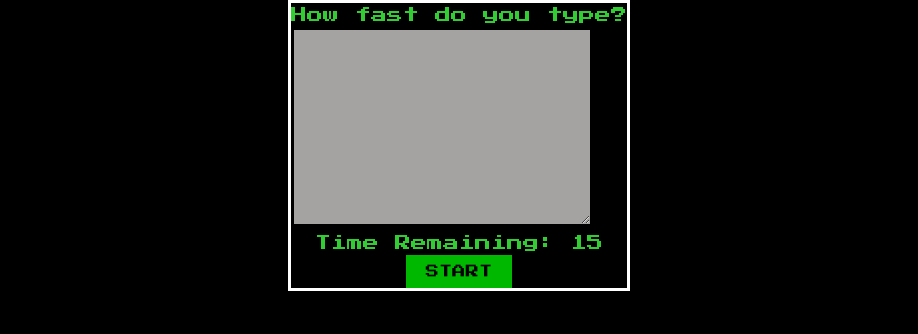
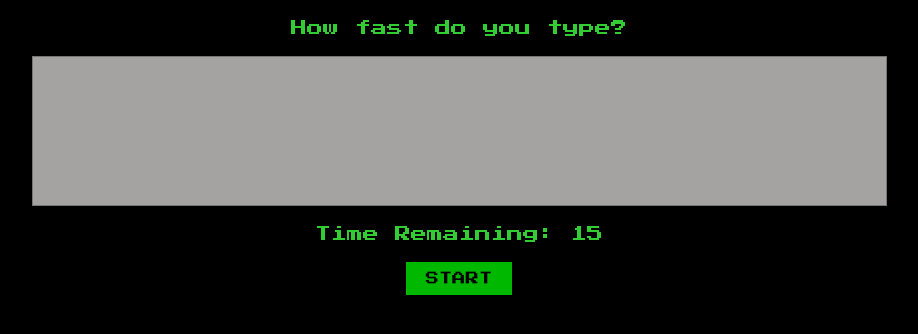
Before and after one commit to kswitch/speed-typing-game, a React (Vite) app: page / in a window 1280 px wide. Shown: the top 334 px of the page, without its empty margins (181-1099 px from the left). Built offline with nearby package versions, Linux system fonts and the light colour scheme.

Commit message:
Update style to expand height in textarea

```diff
--- a/src/components/TypingArea.jsx
+++ b/src/components/TypingArea.jsx
@@ -1,11 +1,14 @@
 import React from 'react'
 
 export default function TypingArea() {
+    function changeHeight() {
+        const textArea = document.querySelector('.typing-area')
+        textArea.style.height = 'auto';
+        textArea.style.height = textArea.scrollHeight + 'px';
+    }
 
     return (
-        <div className='typing-area'>
-            <textarea className="typing-area-input">
-            </textarea>
-        </div>
+        <textarea onChange={changeHeight} className="typing-area">
+        </textarea>
     )
 }
--- a/src/styles/index.css
+++ b/src/styles/index.css
@@ -20,34 +20,31 @@
 }
 .App {
   margin: 0 auto;
-  width: fit-content;
   max-width: 900px;
-  border: 3px solid white;
 }
 .header, .time {
   text-align: center;
+  margin-top: 1rem;
 }
-/* .typing-area {
-  max-width: 90%;
-  margin: 0 auto;
-  /* overflow: hidden;
-} */
-.typing-area-input {
+.typing-area {
   font-family: 'Press Start 2P', cursive;
-  border: 3px solid black;
-  width: 90%;
-  margin: 0 auto;
+  display: block;
+  margin: 1rem auto;
   outline: none;
-  height: 200px;
+  min-height: 150px;
+  height: fit-content;
+  width: 95%;
+  overflow: hidden;
+  resize: none;
   background-color: #a5a2a2;
+  color: black;
+  padding: 1rem;
   /* background: #00b800; */
-  color: black;
-  padding: 10px;
 }
 .button {
   font-family: 'Press Start 2P', cursive;
   display: block;
-  margin: 0 auto;
+  margin: 1rem auto;
   border: none;
   background: #00b800;
   color: black;
```
